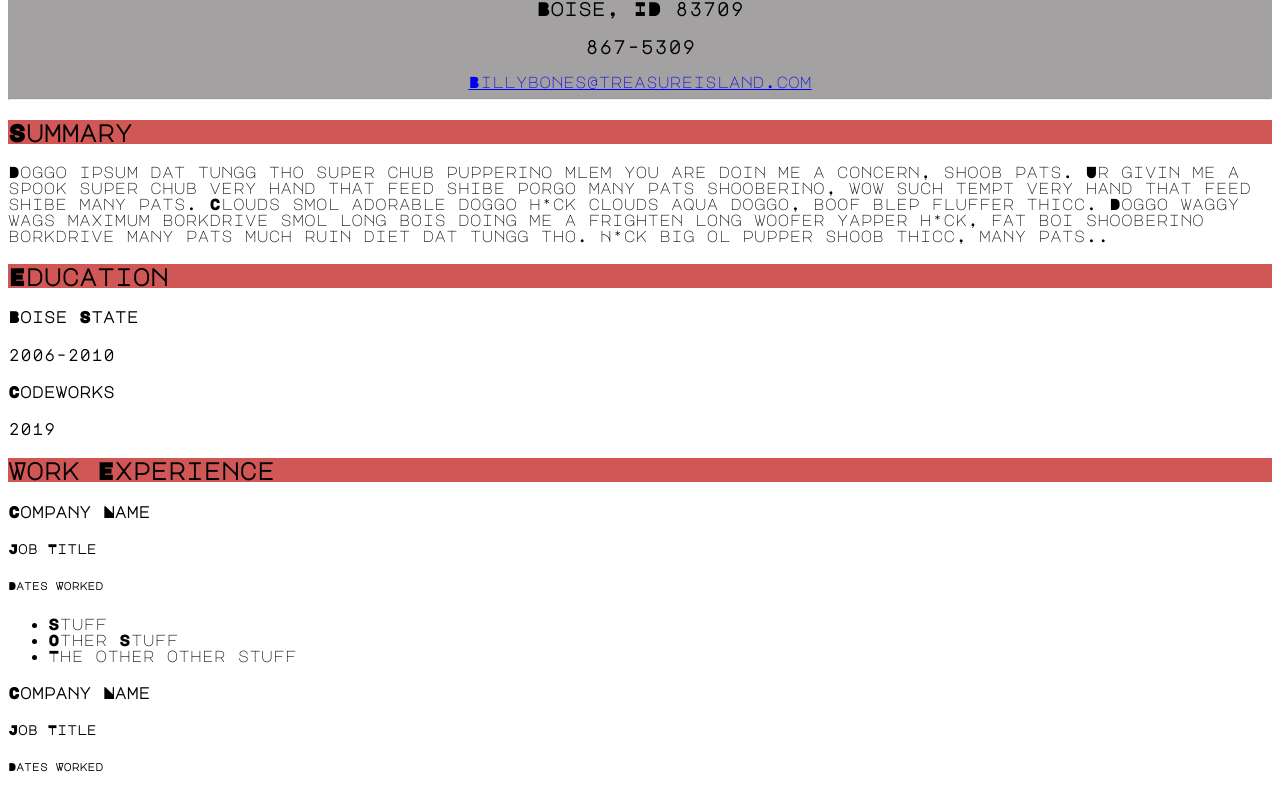
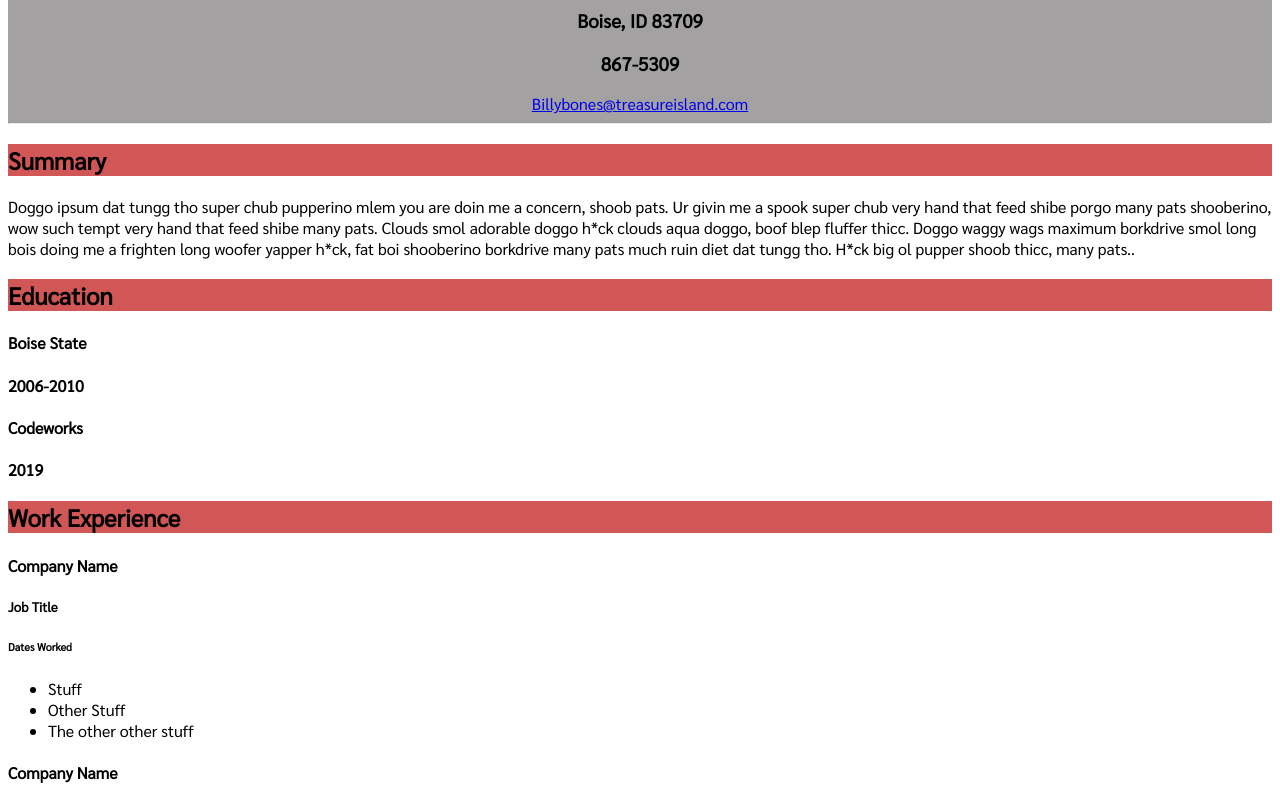
Before and after one commit to WilliamAJones/Resume, a plain HTML site: page index.html in a window 1280 px wide. Shown: the part 76-868 px from the top of the page. Drawn offline with Linux system fonts and the light colour scheme.

Commit message:
end of day save

```diff
--- a/index.html
+++ b/index.html
@@ -4,7 +4,7 @@
     <meta charset="UTF-8">
     <meta name="viewport" content="width=device-width, initial-scale=1.0">
     <meta http-equiv="X-UA-Compatible" content="ie=edge">
-    <link href="https://fonts.googleapis.com/css?family=Major+Mono+Display" rel="stylesheet">
+    <link href="https://fonts.googleapis.com/css?family=Sarabun" rel="stylesheet">
     <link rel="stylesheet" href="style.css">
     <title>Resume</title>
 </head>
--- a/style.css
+++ b/style.css
@@ -9,9 +9,9 @@ header{
     background-color:rgb(163, 161, 161)
 }
 header h1:hover {
-    Color:red
-    font-size: 80px;
+    color:red;
+    font-size: 40px;
 }
 body {
-    font-family: 'Major Mono Display', monospace;
+    font-family: 'Sarabun', sans-serif;
 }
```
